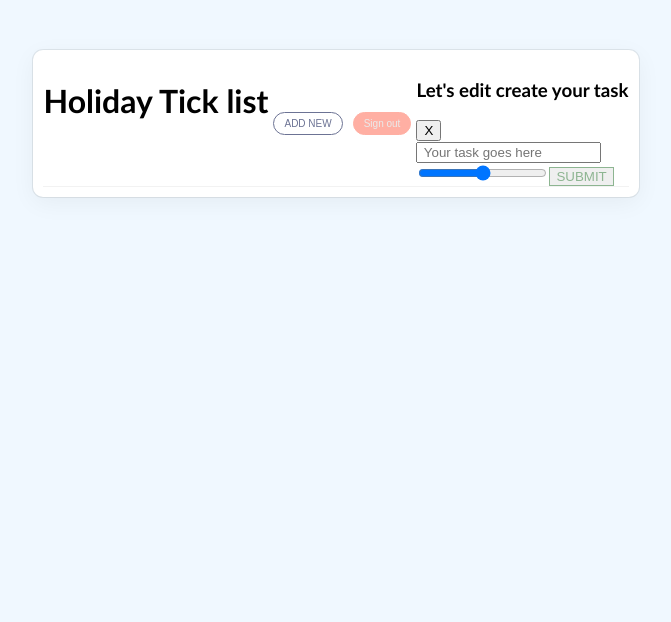
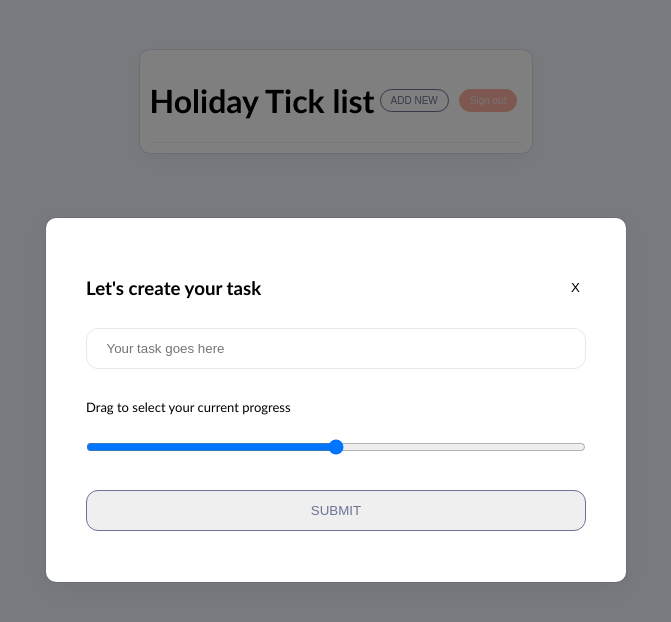
Before and after one commit to stanislava-pavlova/react-to-do-app, a React (Create React App) app in the folder client/: page / in a window 1280 px wide. Both pictures are taken after a click on the button "ADD NEW". Shown: the top 622 px of the page, without its empty margins (304-975 px from the left). Built offline with nearby package versions, Linux system fonts and the light colour scheme; the HTML template or start-up script is replaced by a standard one.

Commit message:
added create modal

```diff
--- a/client/src/components/ListHeader.js
+++ b/client/src/components/ListHeader.js
@@ -1,5 +1,8 @@
+import { useState } from 'react';
 import Modal from './Modal';
 const ListHeader = ({ listName }) => {
+  const [showModal, setShowModal] = useState(false);
+
   const signOut = () => {
     console.log('signout');
   };
@@ -8,12 +11,14 @@
     <div className="list-header">
       <h1>{listName}</h1>
       <div className="button-container">
-        <button className="create">Add new</button>
+        <button className="create" onClick={() => setShowModal(true)}>
+          Add new
+        </button>
         <button className="signout" onClick={signOut}>
           Sign out
         </button>
       </div>
-      <Modal />
+      {showModal && <Modal mode={'create'} setShowModal={setShowModal} />}
     </div>
   );
 };
--- a/client/src/components/Modal.js
+++ b/client/src/components/Modal.js
@@ -1,16 +1,32 @@
-const Modal = () => {
-  const mode = 'edit';
+import { useState } from 'react';
 
-  const handleChange = () => {
-    console.log('changing');
+const Modal = ({ mode, setShowModal }) => {
+  const editMode = mode === 'edit' ? true : false;
+
+  const [data, setData] = useState({
+    user_email: '',
+    title: '',
+    progress: '',
+    date: editMode ? '' : new Date(),
+  });
+
+  const handleChange = (e) => {
+    const { name, value } = e.target;
+
+    setData((data) => ({
+      ...data,
+      [name]: value,
+    }));
+
+    console.log(data);
   };
 
   return (
     <div className="overlay">
       <div className="modal">
         <div className="form-title-container">
-          <h3>Let's {mode} create your task</h3>
-          <button>X</button>
+          <h3>Let's {mode} your task</h3>
+          <button onClick={() => setShowModal(false)}>X</button>
         </div>
 
         <form>
@@ -19,17 +35,18 @@
             maxLength={30}
             placeholder=" Your task goes here"
             name="title"
-            value={''}
+            value={data.title}
             onChange={handleChange}
           />
           <br />
+          <label htmlFor="range">Drag to select your current progress</label>
           <input
             required
             type="range"
             min="0"
             max="100"
             name="progress"
-            value={''}
+            value={data.progress}
             onChange={handleChange}
           />
           <input className={mode} type="submit" />
--- a/client/src/index.css
+++ b/client/src/index.css
@@ -76,9 +76,8 @@
 
 .create:active {
   background-color: rgb(108, 115, 148);
-  color: rgb(255, 255, 255)
+  color: rgb(255, 255, 255);
 }
-
 
 .signout {
   border: 1.5px solid rgb(255, 175, 163);
@@ -97,6 +96,16 @@
   color: rgb(255, 255, 255);
 }
 
+button {
+  cursor: pointer;
+}
+
+input {
+  margin: 11px 0;
+  padding: 12px 16px;
+  border-radius: 12px;
+  border: 1.5px solid rgb(230, 232, 236);
+}
 
 /* List Header */
 .list-header {
@@ -123,3 +132,69 @@
   stroke-width: 32px;
   padding: 10px;
 }
+
+/* List Item */
+
+.list-item {
+  width: 100%;
+  margin: 10px 0;
+  border-radius: 10px;
+  box-shadow: rgba(0, 0, 0, 0.08) 0 0 0 1px;
+  display: flex;
+  justify-content: space-between;
+}
+
+.tick {
+  padding: 10px;
+}
+
+.tick path {
+  fill: none;
+  stroke: #000;
+  stroke-miterlimit: 10;
+  stroke-width: 32px;
+}
+
+/* Modal */
+.overlay {
+  position: absolute;
+  left: 0;
+  top: 0;
+  width: 100vw;
+  height: 100vh;
+  background-color: rgba(0, 0, 0, 0.5);
+  display: flex;
+  justify-content: center;
+  align-items: center;
+}
+
+.modal {
+  width: 500px;
+  background-color: rgb(255, 255, 255);
+  padding: 40px;
+  border-radius: 10px;
+  box-shadow: rgba(0, 0, 0, 0.05) 0 6px 24px 0, rgba(0, 0, 0, 0.08) 0 0 0 1px;
+}
+
+.modal .form-title-container {
+  display: flex;
+  justify-content: space-between;
+}
+
+.modal .form-title-container button {
+  border: none;
+  background-color: transparent;
+}
+
+.modal .form-title-container button:active {
+  color: rgb(255, 50, 50);
+}
+
+.modal form {
+  display: flex;
+  flex-direction: column;
+}
+
+.modal label {
+  font-size: 13px;
+}
```
